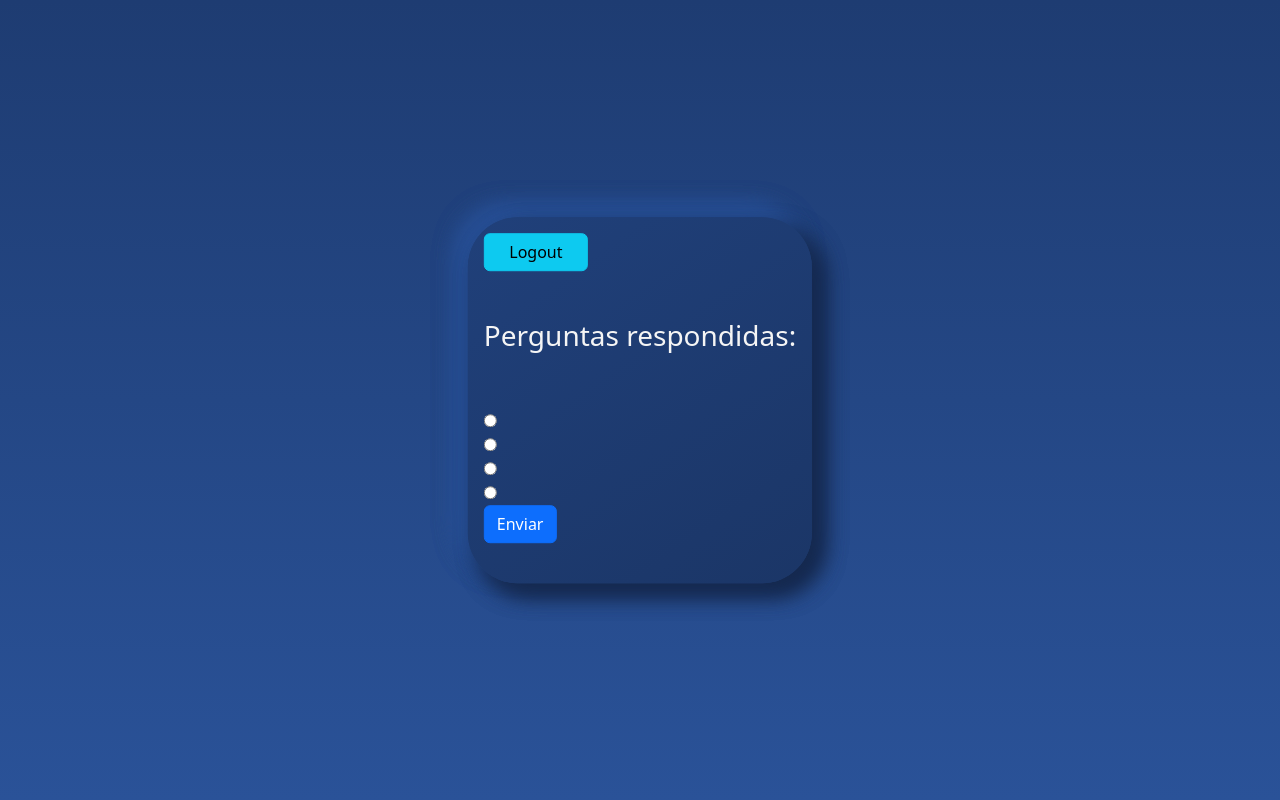
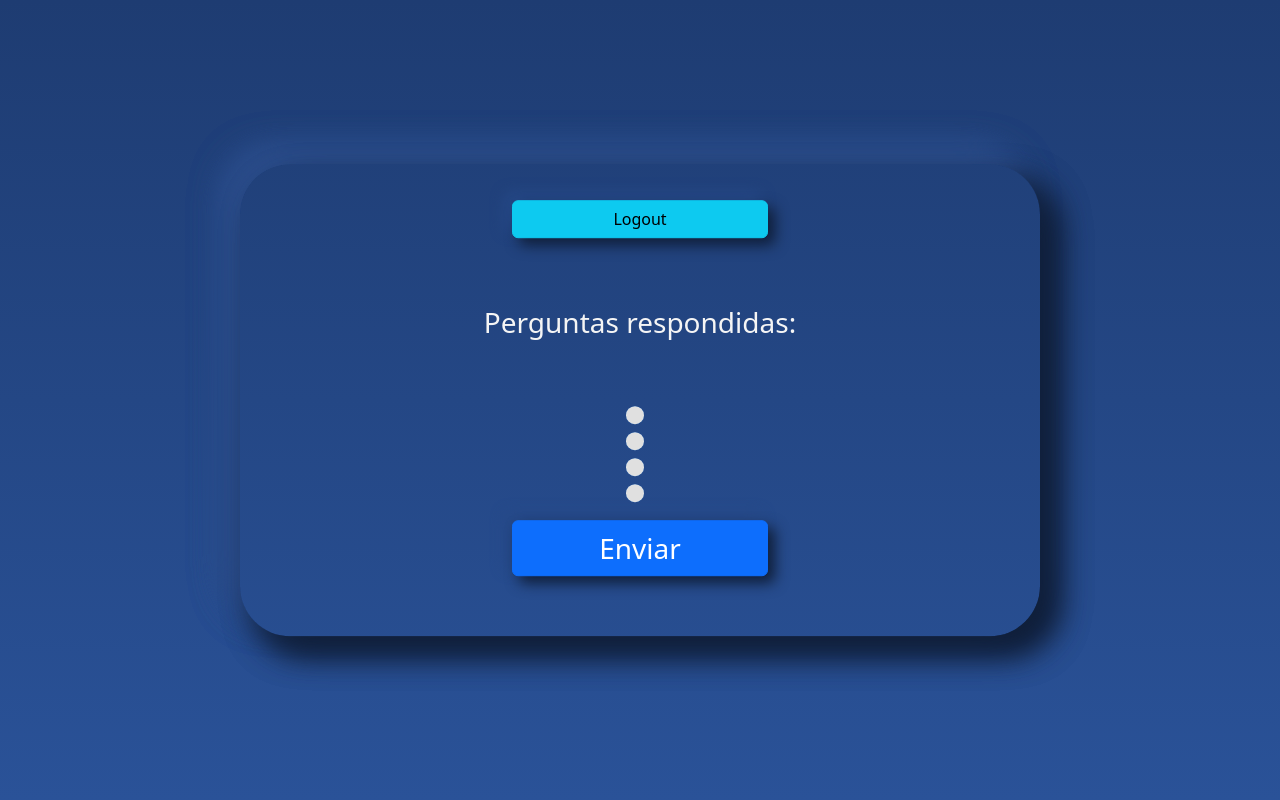
Before and after one commit to Eric-Catarina/Show-do-Ericao, a PHP site: page / in a window 1280 px wide. Run offline with PHP 8.4, Linux system fonts and the light colour scheme; data that the repository does not hold is empty.

Commit message:
Alterações Estilo

```diff
--- a/arquivoUsuarios.json
+++ b/arquivoUsuarios.json
@@ -1 +1 @@
-[{"nomeUsuario":"Eric","emailUsuario":"1123asdadd","loginUsuario":"12asdads","senhaUsuario":"123"},{"nomeUsuario":"Eric","emailUsuario":"qasads","loginUsuario":"addas","senhaUsuario":"12"},{"nomeUsuario":"batata","emailUsuario":"asas","loginUsuario":"asas","senhaUsuario":"1234"}]
+[{"nomeUsuario":"Eric","emailUsuario":"asdads","loginUsuario":"addas","senhaUsuario":"123"}]
--- a/index.php
+++ b/index.php
@@ -50,7 +50,7 @@ if (!($alternativaClicada == -1)) { //Testa se é a primeira página
 <body>
     <div class="backgroundIndex">
         <div class="divCentral position-absolute top-50 start-50 translate-middle card cardCentral">
-            <div class="cardCentral card-body text-light-75">
+            <div class="cardCentral card-body text-light-75 text-center">
 
                 <form action="paginaInicial.php" method="post">
                     <button class="btn btn-info botaoLogout col-4" name="logout" value="1">Logout</button>
@@ -59,26 +59,43 @@ if (!($alternativaClicada == -1)) { //Testa se é a primeira página
 
 
 
-
                 <?php
-
-
                 function GeraButoesDasAlternativas($vetorDasAlternativas, $id)
                 {
 
                     echo '<form action="index.php"  method="post">';
                     for ($indiceAlternativaAtual = 0; $indiceAlternativaAtual < 4; $indiceAlternativaAtual++) {
-                        echo '<input type="radio" name="radioResposta" value=', $indiceAlternativaAtual, '>';
+
+
+
+
+                        echo '<input type="radio" id=' . $indiceAlternativaAtual . ' name="radioResposta" value=', $indiceAlternativaAtual, '>';
+                        echo '<label class="align-items-center" for=' . $indiceAlternativaAtual . '>';
                         echo ($vetorDasAlternativas[$id][$indiceAlternativaAtual]);
+                        echo '</label>';
+
+
+
+
+
                         echo "<br>";
                     }
-                    echo '<input type="submit" class="btn btn-primary" value="Enviar"  name="botaoRadioResposta">';
+                    echo '<input type="submit" class="btn btn-primary fs-3 col-4" value="Enviar"  name="botaoRadioResposta">';
 
                     echo '<input type="hidden" value=', $id + 1, ' name="id">';
 
 
                     echo "</form>";
                 };
+                ?>
+
+
+
+
+                <?php
+
+
+
                 function GeraTituloPergunta($id)
                 {
 
@@ -96,9 +113,19 @@ if (!($alternativaClicada == -1)) { //Testa se é a primeira página
 
                 GeraTituloPergunta($id);
                 GeraPerguntasRespondidas($id);
-                GeraButoesDasAlternativas($vetorAlternativas, $id);
 
                 ?>
+
+                <div class="alternativas">
+                    <?php
+
+                    GeraButoesDasAlternativas($vetorAlternativas, $id);
+
+                    ?>
+
+                </div>
+
+
 
 
                 <br>
--- a/style.css
+++ b/style.css
@@ -1,100 +1,260 @@
-.tudo{
+.tudo {
     height: 100vh;
-    background: #0f0c29;  /* fallback for old browsers */
-background: -webkit-linear-gradient(to right, #24243e, #302b63, #0f0c29);  /* Chrome 10-25, Safari 5.1-6 */
-background: linear-gradient(to right, #24243e, #302b63, #0f0c29); /* W3C, IE 10+/ Edge, Firefox 16+, Chrome 26+, Opera 12+, Safari 7+ */
-
-}
-.tudoFinal{
-    height: 100vh;
-
-    background: #780206;  /* fallback for old browsers */
-background: -webkit-linear-gradient(to right, #061161, #780206);  /* Chrome 10-25, Safari 5.1-6 */
-background: linear-gradient(to right, #061161, #780206); /* W3C, IE 10+/ Edge, Firefox 16+, Chrome 26+, Opera 12+, Safari 7+ */
-}
-.tudoGanhou{
-    height: 100vh ;
-    background: #00b09b;  /* fallback for old browsers */
-    background: -webkit-linear-gradient(to right, #96c93d, #00b09b);  /* Chrome 10-25, Safari 5.1-6 */
-    background: linear-gradient(to right, #96c93d, #00b09b); /* W3C, IE 10+/ Edge, Firefox 16+, Chrome 26+, Opera 12+, Safari 7+ */
+    background: #0f0c29;
+    /* fallback for old browsers */
+    background: -webkit-linear-gradient(to right, #24243e, #302b63, #0f0c29);
+    /* Chrome 10-25, Safari 5.1-6 */
+    background: linear-gradient(to right, #24243e, #302b63, #0f0c29);
+    /* W3C, IE 10+/ Edge, Firefox 16+, Chrome 26+, Opera 12+, Safari 7+ */
 
 }
 
-.lin1{
-height: 20vh;
-background: #03001e;  /* fallback for old browsers */
-background: -webkit-linear-gradient(to right, #fdeff9, #ec38bc, #7303c0, #03001e);  /* Chrome 10-25, Safari 5.1-6 */
-background: linear-gradient(to right, #fdeff9, #ec38bc, #7303c0, #03001e); /* W3C, IE 10+/ Edge, Firefox 16+, Chrome 26+, Opera 12+, Safari 7+ */
+.tudoFinal {
+    height: 100vh;
+
+    background: #780206;
+    /* fallback for old browsers */
+    background: -webkit-linear-gradient(to right, #061161, #780206);
+    /* Chrome 10-25, Safari 5.1-6 */
+    background: linear-gradient(to right, #061161, #780206);
+    /* W3C, IE 10+/ Edge, Firefox 16+, Chrome 26+, Opera 12+, Safari 7+ */
+}
+
+.tudoGanhou {
+    height: 100vh;
+    background: #00b09b;
+    /* fallback for old browsers */
+    background: -webkit-linear-gradient(to right, #96c93d, #00b09b);
+    /* Chrome 10-25, Safari 5.1-6 */
+    background: linear-gradient(to right, #96c93d, #00b09b);
+    /* W3C, IE 10+/ Edge, Firefox 16+, Chrome 26+, Opera 12+, Safari 7+ */
 
 }
-.lin2{
+
+.lin1 {
     height: 20vh;
-    background: #108dc7;  /* fallback for old browsers */
-    background: -webkit-linear-gradient(to right, #ef8e38, #108dc7);  /* Chrome 10-25, Safari 5.1-6 */
-    background: linear-gradient(to right, #ef8e38, #108dc7); /* W3C, IE 10+/ Edge, Firefox 16+, Chrome 26+, Opera 12+, Safari 7+ */
+    background: #03001e;
+    /* fallback for old browsers */
+    background: -webkit-linear-gradient(to right, #fdeff9, #ec38bc, #7303c0, #03001e);
+    /* Chrome 10-25, Safari 5.1-6 */
+    background: linear-gradient(to right, #fdeff9, #ec38bc, #7303c0, #03001e);
+    /* W3C, IE 10+/ Edge, Firefox 16+, Chrome 26+, Opera 12+, Safari 7+ */
 
 }
-.lin3{
+
+.lin2 {
     height: 20vh;
-    background: #dd3e54;  /* fallback for old browsers */
-    background: -webkit-linear-gradient(to right, #6be585, #dd3e54);  /* Chrome 10-25, Safari 5.1-6 */
-    background: linear-gradient(to right, #6be585, #dd3e54); /* W3C, IE 10+/ Edge, Firefox 16+, Chrome 26+, Opera 12+, Safari 7+ */
+    background: #108dc7;
+    /* fallback for old browsers */
+    background: -webkit-linear-gradient(to right, #ef8e38, #108dc7);
+    /* Chrome 10-25, Safari 5.1-6 */
+    background: linear-gradient(to right, #ef8e38, #108dc7);
+    /* W3C, IE 10+/ Edge, Firefox 16+, Chrome 26+, Opera 12+, Safari 7+ */
 
 }
-.lin4{
+
+.lin3 {
     height: 20vh;
-    background: #59C173;  /* fallback for old browsers */
-    background: -webkit-linear-gradient(to right, #5D26C1, #a17fe0, #59C173);  /* Chrome 10-25, Safari 5.1-6 */
-    background: linear-gradient(to right, #5D26C1, #a17fe0, #59C173); /* W3C, IE 10+/ Edge, Firefox 16+, Chrome 26+, Opera 12+, Safari 7+ */
+    background: #dd3e54;
+    /* fallback for old browsers */
+    background: -webkit-linear-gradient(to right, #6be585, #dd3e54);
+    /* Chrome 10-25, Safari 5.1-6 */
+    background: linear-gradient(to right, #6be585, #dd3e54);
+    /* W3C, IE 10+/ Edge, Firefox 16+, Chrome 26+, Opera 12+, Safari 7+ */
 
 }
-.lin5{
+
+.lin4 {
+    height: 20vh;
+    background: #59C173;
+    /* fallback for old browsers */
+    background: -webkit-linear-gradient(to right, #5D26C1, #a17fe0, #59C173);
+    /* Chrome 10-25, Safari 5.1-6 */
+    background: linear-gradient(to right, #5D26C1, #a17fe0, #59C173);
+    /* W3C, IE 10+/ Edge, Firefox 16+, Chrome 26+, Opera 12+, Safari 7+ */
+
+}
+
+.lin5 {
     height: 20vh;
 
-    background: #12c2e9;  /* fallback for old browsers */
-    background: -webkit-linear-gradient(to right, #f64f59, #c471ed, #12c2e9);  /* Chrome 10-25, Safari 5.1-6 */
-    background: linear-gradient(to right, #f64f59, #c471ed, #12c2e9); /* W3C, IE 10+/ Edge, Firefox 16+, Chrome 26+, Opera 12+, Safari 7+ */
+    background: #12c2e9;
+    /* fallback for old browsers */
+    background: -webkit-linear-gradient(to right, #f64f59, #c471ed, #12c2e9);
+    /* Chrome 10-25, Safari 5.1-6 */
+    background: linear-gradient(to right, #f64f59, #c471ed, #12c2e9);
+    /* W3C, IE 10+/ Edge, Firefox 16+, Chrome 26+, Opera 12+, Safari 7+ */
 }
 
-.backgroundTests{
-    background: #373B44;  /* fallback for old browsers */
-background: -webkit-linear-gradient(to bottom, #4286f4, #373B44);  /* Chrome 10-25, Safari 5.1-6 */
-background: linear-gradient(to bottom, #4286f4, #373B44); /* W3C, IE 10+/ Edge, Firefox 16+, Chrome 26+, Opera 12+, Safari 7+ */
+.backgroundTests {
+    background: #373B44;
+    /* fallback for old browsers */
+    background: -webkit-linear-gradient(to bottom, #4286f4, #373B44);
+    /* Chrome 10-25, Safari 5.1-6 */
+    background: linear-gradient(to bottom, #4286f4, #373B44);
+    /* W3C, IE 10+/ Edge, Firefox 16+, Chrome 26+, Opera 12+, Safari 7+ */
     height: 100vh;
 }
 
-.botaoLogin{
+.botaoLogin {
     height: 60px;
     border-radius: 50px;
-    box-shadow:  17px 17px 34px #090719,
+    box-shadow: 17px 17px 34px #090719,
         -17px -17px 34px #151139;
 }
 
-.inputs{
-    box-shadow:  9px 9px 18px #060510,
+.inputs {
+    box-shadow: 9px 9px 18px #060510,
         -9px -9px 18px #181342;
 }
-.botaoVoltarAut{
+
+.botaoVoltarAut {
     border-radius: 50px;
-box-shadow:  11px 11px 22px #16181b,
+    box-shadow: 11px 11px 22px #16181b,
         -11px -11px 22px #39496e;
 }
 
-.backgroundIndex{
-    background: #1e3c72;  /* fallback for old browsers */
-    background: -webkit-linear-gradient(to top, #2a5298, #1e3c72);  /* Chrome 10-25, Safari 5.1-6 */
-    background: linear-gradient(to top, #2a5298, #1e3c72); /* W3C, IE 10+/ Edge, Firefox 16+, Chrome 26+, Opera 12+, Safari 7+ */
+.backgroundIndex {
+    background: #1e3c72;
+    /* fallback for old browsers */
+    background: -webkit-linear-gradient(to top, #2a5298, #1e3c72);
+    /* Chrome 10-25, Safari 5.1-6 */
+    background: linear-gradient(to top, #2a5298, #1e3c72);
+    /* W3C, IE 10+/ Edge, Firefox 16+, Chrome 26+, Opera 12+, Safari 7+ */
 
     height: 100vh;
 }
 
-.cardCentral{
-    background: transparent; /* fallback for old browsers */
+.cardCentral {
+    background: transparent;
+    /* fallback for old browsers */
     border: 0;
+    width: 800px;
 
     border-radius: 50px;
-background: linear-gradient(145deg, #20407a, #1b3667);
-box-shadow:  11px 11px 22px #15294f,
-             -11px -11px 22px #274f95;
+    background: transparent;
+
+box-shadow:  16px 16px 32px #101f3a,
+             -16px -16px 32px #2b4d8b;
+
     color: whitesmoke;
 }
+.btn{
+    margin-top: 20px;
+    margin-bottom: 20px;
+    box-shadow:  7px 7px 14px #101f3a,
+             -7px -7px 14px #264988;
+}
+
+.alternativas{
+
+}
+
+
+
+
+
+
+
+
+
+
+
+
+
+
+/* Frufrus */
+
+
+@-moz-keyframes ripple {
+  5%,
+  100% {
+    opacity: 0;
+  }
+  5% {
+    opacity: 1;
+  }
+}
+@-webkit-keyframes ripple {
+  5%,
+  100% {
+    opacity: 0;
+  }
+  5% {
+    opacity: 1;
+  }
+}
+@keyframes ripple {
+  5%,
+  100% {
+    opacity: 0;
+  }
+  5% {
+    opacity: 1;
+  }
+}
+
+
+
+
+input[type="radio"] {
+  display: none;
+}
+
+input[type="radio"] + label {
+  position: relative;
+  cursor: pointer;
+  margin: 30px;
+  padding-left: 28px;
+}
+input[type="radio"] + label:before, input[type="radio"] + label:after {
+  content: "";
+  position: absolute;
+  border-radius: 50%;
+  -moz-transition: all 0.3s ease;
+  -o-transition: all 0.3s ease;
+  -webkit-transition: all 0.3s ease;
+  transition: all 0.3s ease;
+}
+input[type="radio"] + label:before {
+  top: 0;
+  left: 0;
+  width: 18px;
+  height: 18px;
+  background: #1565c0;
+  -moz-box-shadow: inset 0 0 0 18px #e0e0e0;
+  -webkit-box-shadow: inset 0 0 0 18px #e0e0e0;
+  box-shadow: inset 0 0 0 18px #e0e0e0;
+}
+input[type="radio"] + label:after {
+  top: 49%;
+  left: 9px;
+  width: 54px;
+  height: 54px;
+  opacity: 0;
+  background: rgba(255, 255, 255, 0.3);
+  -moz-transform: translate(-50%, -50%) scale(0);
+  -ms-transform: translate(-50%, -50%) scale(0);
+  -webkit-transform: translate(-50%, -50%) scale(0);
+  transform: translate(-50%, -50%) scale(0);
+}
+
+input[type="radio"]:checked + label:before {
+  -moz-box-shadow: inset 0 0 0 4px #e0e0e0;
+  -webkit-box-shadow: inset 0 0 0 4px #e0e0e0;
+  box-shadow: inset 0 0 0 4px #e0e0e0;
+}
+input[type="radio"]:checked + label:after {
+  -moz-transform: translate(-50%, -50%) scale(1);
+  -ms-transform: translate(-50%, -50%) scale(1);
+  -webkit-transform: translate(-50%, -50%) scale(1);
+  transform: translate(-50%, -50%) scale(1);
+  -moz-animation: ripple 1s none;
+  -webkit-animation: ripple 1s none;
+  animation: ripple 1s none;
+}
+
+
+label{
+    margin:10px !important;
+}
```
Lines whose indentation alone changed are shown as unchanged.
